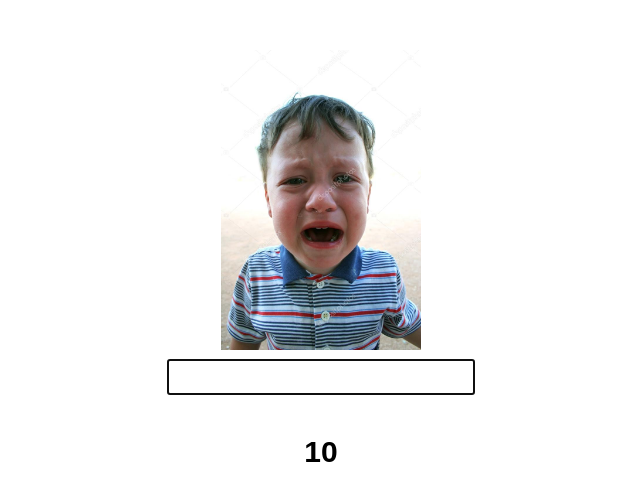
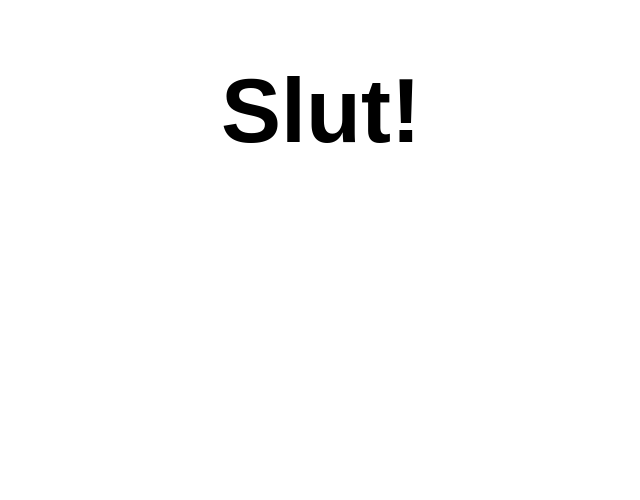
Before and after one commit to tombru/stava, a React (Create React App) app: page / in a window 1280 px wide. Shown: the top 500 px of the page, without its empty margins (319-959 px from the left). Built offline with nearby package versions, Linux system fonts and the light colour scheme.

Commit message:
refactoring

```diff
--- a/src/Assignments.js
+++ b/src/Assignments.js
@@ -1,12 +1,12 @@
 import React from "react";
 import Assignment from "./Assignment"
 
-function Assignments({ currentFilename, currentText, question, showAssignment, nrOfRunsLeft, previousText, onChange }) {
+function Assignments({ currentFilename, currentText, question, showAssignment, previousText, onChange }) {
     return (
         <div className="container">
             {showAssignment &&
                 <span>
-                    {nrOfRunsLeft !== 0 &&
+                    {currentFilename &&
                             <span>
                                 <Assignment
                                     question={question}
@@ -14,9 +14,8 @@ function Assignments({ currentFilename, currentText, question, showAssignment, n
                                     filename={currentFilename}
                                     onChange={onChange}
                                 />
-                                <h4>{nrOfRunsLeft}</h4>
                             </span>}
-                    {nrOfRunsLeft === 0 && <h1>Slut!</h1>}
+                    {!currentFilename && <h1>Slut!</h1>}
                 </span>
             }
             {!showAssignment &&
--- a/src/AssignmentsContainer.js
+++ b/src/AssignmentsContainer.js
@@ -47,7 +47,6 @@ const mapStateToProps = state => ({
     previousFilename: state.assignments.previousFilename,
     currentText: state.assignments.currentText,
     showAssignment: state.assignments.showAssignment,
-    nrOfRunsLeft: state.assignments.nrOfRunsLeft
 });
 
 const mapDispatchToProps = dispatch => ({
--- a/src/assignmentsReducer.js
+++ b/src/assignmentsReducer.js
@@ -1,33 +1,32 @@
 import { List } from "immutable"
 import { APPROVE_ANSWER, SHOW_ASSIGNMENT, UPDATE_ANSWER } from "./assignmentsActionTypes";
 
-const assignments = List(["vad gör flickan - hon badar.jpg", "vad gör dom-dom åker hiss.jpg", "vad gör hon-hon åker hiss.jpg", "vad gör dom-dom åker tunnelbana.jpeg", "vad gör pojken - han gråter.jpg","vad gör pojken - han skrattar.jpg", "vad gör flickan-hon borstar tänderna.jpg", "vad gör pojken-han springer.gif", "vad gör flickan-hon äter banan.jpg", "vad gör bill callahan-han spelar gitarr.jpg"]);
+const assignments = List([]);
+// const assignments = List(["vad gör flickan - hon badar.jpg"]);
+// const assignments = List(["vad gör flickan - hon badar.jpg", "vad gör dom-dom åker hiss.jpg", "vad gör hon-hon åker hiss.jpg", "vad gör dom-dom åker tunnelbana.jpeg", "vad gör pojken - han gråter.jpg","vad gör pojken - han skrattar.jpg", "vad gör flickan-hon borstar tänderna.jpg", "vad gör pojken-han springer.gif", "vad gör flickan-hon äter banan.jpg", "vad gör bill callahan-han spelar gitarr.jpg"]);
 
 const pickRandom = (a) => {
     const randomIndex = Math.floor(Math.random() * a.size);
     return a.get(randomIndex) || "";
 };
 
-const nrOfRunsLeft = 40;
 const initialState = {
     assignments: assignments,
     currentFilename: pickRandom(assignments),
     previousFilename: "",
     showAssignment: true,
-    nrOfRunsLeft: nrOfRunsLeft < assignments.size ?  nrOfRunsLeft: assignments.size,
     currentText: ""
 };
 
 export default (state = initialState, action) => {
     switch (action.type) {
         case APPROVE_ANSWER:
-            const { assignments, currentFilename, nrOfRunsLeft } = state;
+            const { assignments, currentFilename } = state;
             const undoneAssignments = assignments.filter(assignment => assignment !== currentFilename);
             return {
                 ...state,
                 assignments: undoneAssignments,
                 currentFilename: pickRandom(undoneAssignments),
-                nrOfRunsLeft: nrOfRunsLeft - 1,
                 showAssignment: false,
                 currentText: "",
                 previousFilename: currentFilename
```
